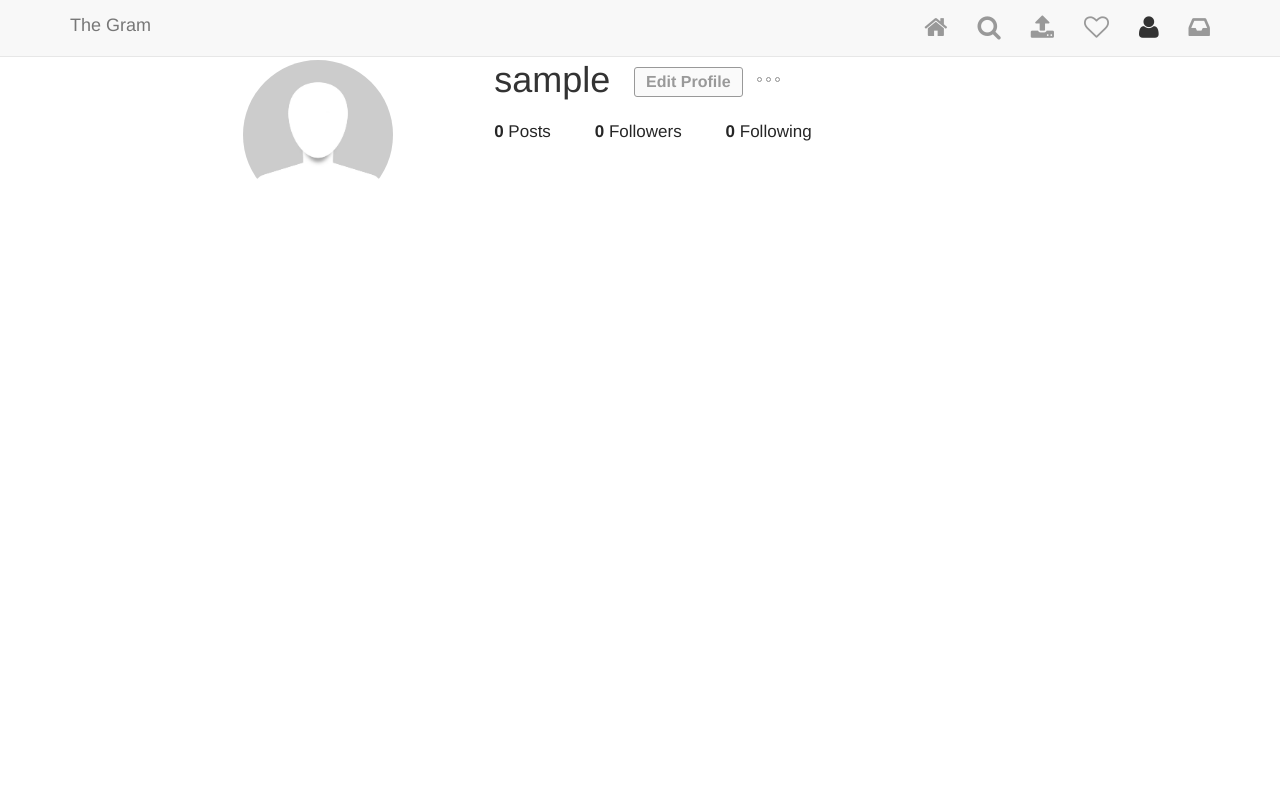
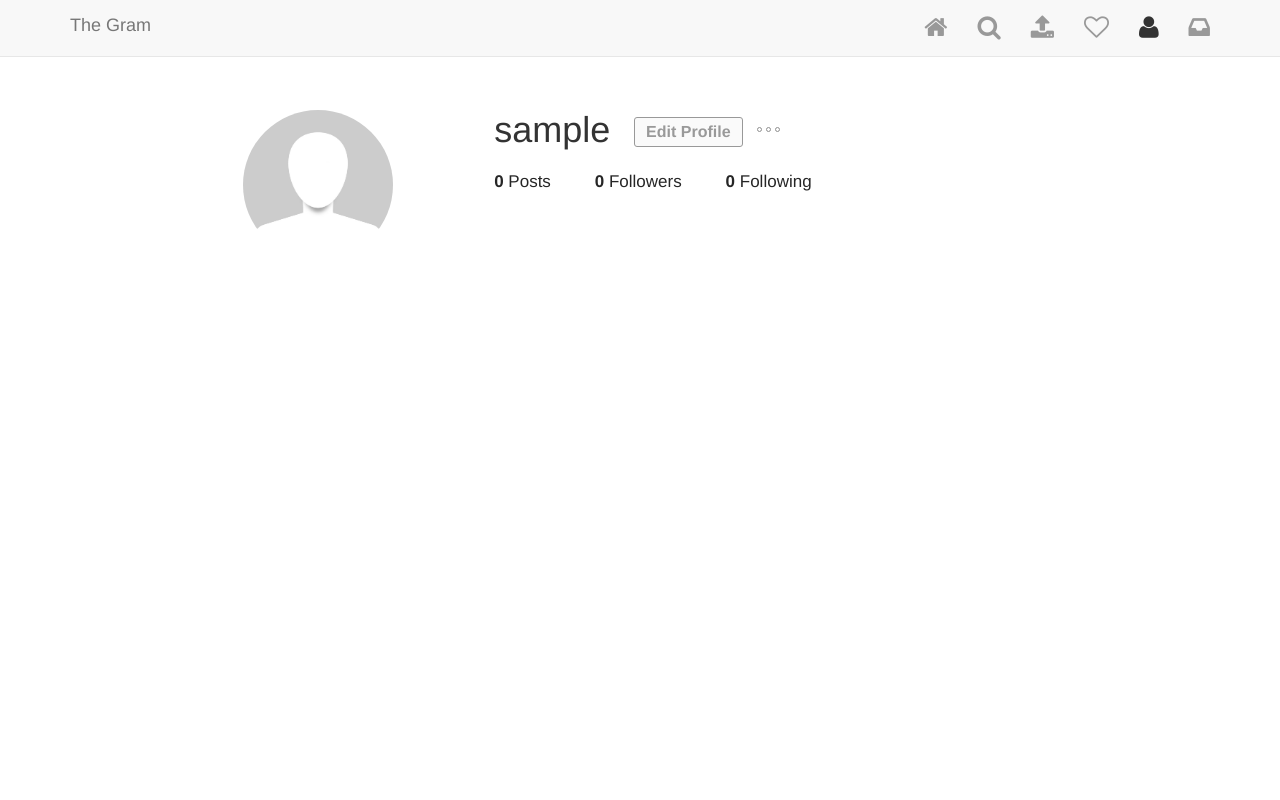
Before and after one commit to jonnygovish/The-Insta, a Django app: a page that uses gram/templates/base.html in a window 1280 px wide. Run offline with Django 3.2, Linux system fonts and the light colour scheme; the visitor is signed in with stand-in values (Sample User, id 1); data comes from the database, SQL or seed files in the repository; data that the repository does not hold is empty; some libraries are stand-ins or nearby versions.

Commit message:
cahnges in the styles

```diff
--- a/static/css/style.css
+++ b/static/css/style.css
@@ -29,6 +29,7 @@ html {
 
 body {
   min-height: 100%;
+  padding-top: 50px;
   background-color: #fafafa; }
   body.white {
     background-color: #fff; }
@@ -62,6 +63,7 @@ a:hover {
   background-repeat: no-repeat;
   background-position: center center;
   background-color: #fff;
+  background-size: 100%;
   cursor: pointer; }
   .picture-square > a {
     cursor: pointer; }
```
